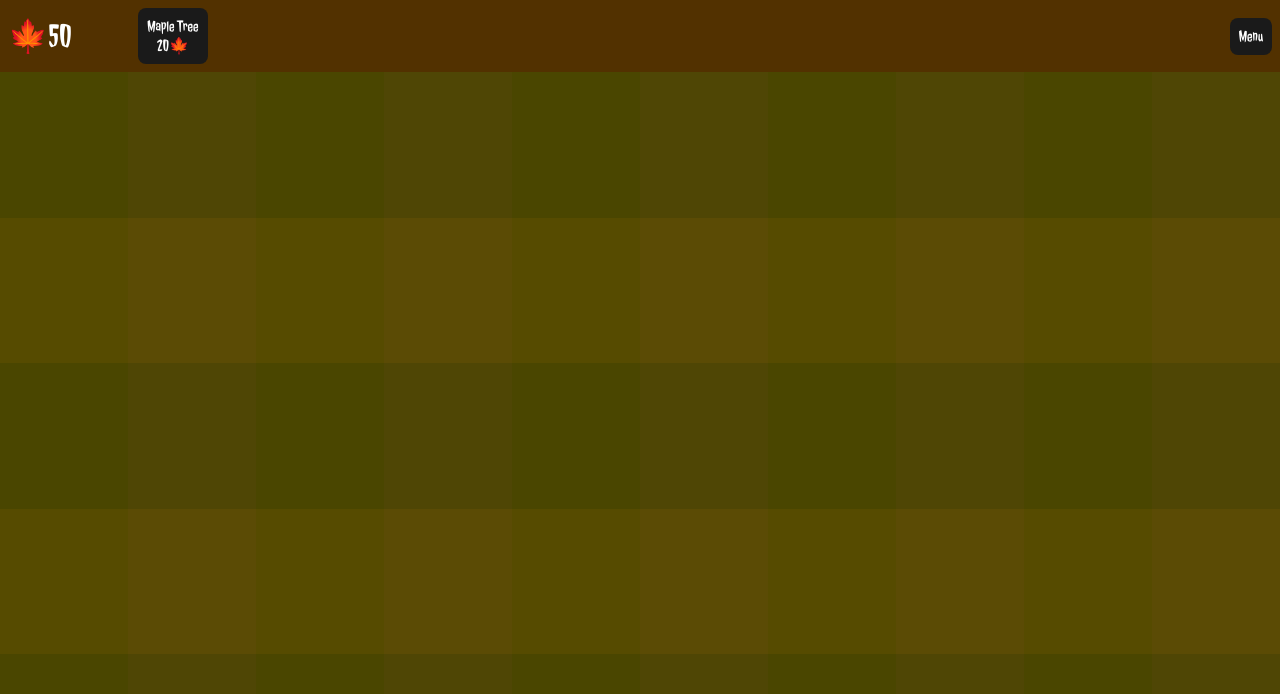
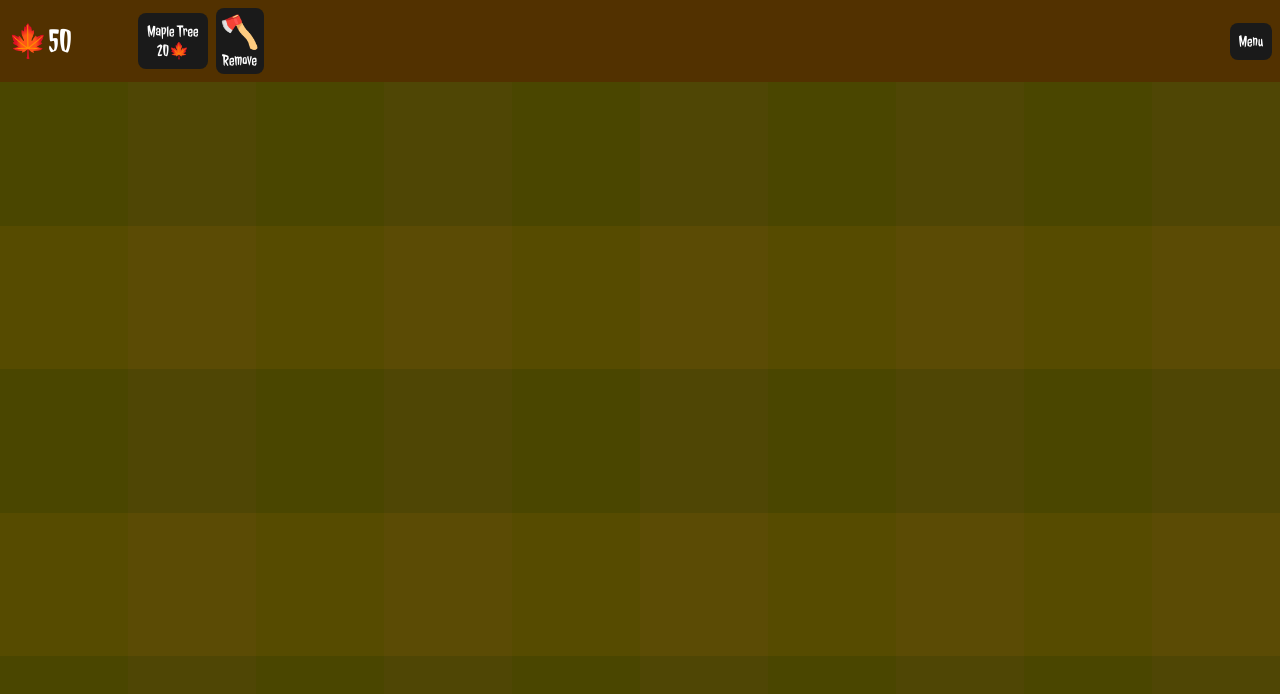
Before and after one commit to Axwabo/pumpkins-vs-undead, a Vue app: page / in a window 1280 px wide. Both pictures are taken after a click on the button "Play". Shown: the top 694 px of the page. Built offline with nearby package versions, Linux system fonts and the light colour scheme.

Commit message:
pumpkin removal

```diff
--- a/src/components/Card.vue
+++ b/src/components/Card.vue
@@ -7,17 +7,13 @@ import useGameStore from "../stores/gameStore.ts";
 
 const { type } = defineProps<{ type: PumpkinType; }>();
 
-const { leaves } = storeToRefs(useGameStore());
+const { leaves, dragging } = storeToRefs(useGameStore());
 
 const cost = pumpkinCosts[type];
-
-function onDragStart(ev: DragEvent) {
-    ev.dataTransfer?.setData("pumpkin", type);
-}
 </script>
 
 <template>
-    <button class="card" :disabled="leaves < cost" :draggable="leaves >= cost" v-on:dragstart="onDragStart">
+    <button class="card" :disabled="leaves < cost" :draggable="leaves >= cost" v-on:dragstart="dragging = type">
         <span :class="[ 'image', toClass(type) ]"></span>
         <span>{{ type }}</span>
         <span>{{ cost }}🍁</span>
--- a/src/components/NavBar.vue
+++ b/src/components/NavBar.vue
@@ -7,7 +7,7 @@ import Card from "./Card.vue";
 
 const { unlockedCards } = useGameStore();
 
-const { leaves } = storeToRefs(useGameStore());
+const { leaves, dragging } = storeToRefs(useGameStore());
 
 const menuDialog = useTemplateRef("menu");
 </script>
@@ -16,6 +16,11 @@ const menuDialog = useTemplateRef("menu");
     <nav id="nav">
         <span id="leafCount">🍁{{ leaves }}</span>
         <Card v-for="type in unlockedCards" :type />
+        <button id="remove" draggable="true" v-on:dragstart="dragging = 'axe'">
+            <span class="emoji">🪓</span>
+            <br>
+            Remove
+        </button>
         <div class="separator"></div>
         <button v-on:click="menuDialog?.open()" id="openMenu">Menu</button>
     </nav>
@@ -36,6 +41,14 @@ const menuDialog = useTemplateRef("menu");
     font-size: 2em;
 }
 
+#remove {
+    padding: 0.2rem;
+}
+
+.emoji {
+    font-size: 2em;
+}
+
 .separator {
     flex: 1;
 }
--- a/src/components/PumpkinSlot.vue
+++ b/src/components/PumpkinSlot.vue
@@ -2,32 +2,49 @@
 import useAnimationFrame from "../composables/useAnimationFrame.ts";
 import { toClass } from "../utils/css.ts";
 import createPumpkin from "../types/pumpkins/pumpkinFactory.ts";
-import type { PumpkinType } from "../types/pumpkins/pumpkinType.ts";
 import useGameStore from "../stores/gameStore.ts";
 import { pumpkinCosts } from "../types/pumpkins/cost.ts";
 import LeafDrops from "./LeafDrops.vue";
 import MapleTree from "../types/pumpkins/mapleTree.ts";
 import type { Slot } from "../types/lane.ts";
+import { storeToRefs } from "pinia";
 
 const { pumpkin: pumpkinRef } = defineProps<{ pumpkin: Slot; }>();
 
 const pumpkin = pumpkinRef;
 
-const { purchase } = useGameStore();
+const { earn, purchase } = useGameStore();
+
+const { dragging } = storeToRefs(useGameStore());
 
 useAnimationFrame(seconds => pumpkin.value?.update(seconds));
 
 function onDragOver(ev: DragEvent) {
-    if (!pumpkin.value)
+    if (dragging.value === "axe" !== !pumpkin.value)
         ev.preventDefault();
 }
 
 function onDrop(ev: DragEvent) {
-    const data = ev.dataTransfer?.getData("pumpkin") as PumpkinType | undefined;
-    if (pumpkin.value || !data || !purchase(pumpkinCosts[data]))
+    const data = dragging.value;
+    if (!data)
+        return;
+    const axe = data === "axe";
+    if (axe === !pumpkin.value)
         return;
     ev.preventDefault();
-    pumpkin.value = createPumpkin(data);
+    if (axe)
+        removePumpkin();
+    else if (purchase(pumpkinCosts[data]))
+        pumpkin.value = createPumpkin(data);
+    dragging.value = undefined;
+}
+
+function removePumpkin() {
+    if (!pumpkin.value)
+        return;
+    if (pumpkin.value instanceof MapleTree)
+        earn(pumpkin.value.drops.reduce((prev, curr) => prev + curr.amount, 0));
+    pumpkin.value = null;
 }
 </script>
 
--- a/src/stores/gameStore.ts
+++ b/src/stores/gameStore.ts
@@ -8,10 +8,17 @@ interface State {
     round: number;
     unlockedCards: PumpkinType[];
     lanes: Lane[];
+    dragging: PumpkinType | "axe" | undefined;
 }
 
 const store = defineStore("game", {
-    state: (): State => ({ leaves: 50, round: 1, unlockedCards: reactive([ "Maple Tree" ]), lanes: createLanes() }),
+    state: (): State => ({
+        leaves: 50,
+        round: 1,
+        unlockedCards: reactive([ "Maple Tree" ]),
+        lanes: createLanes(),
+        dragging: undefined
+    }),
     actions: {
         earn(amount: number) {
             this.leaves += amount;
```
